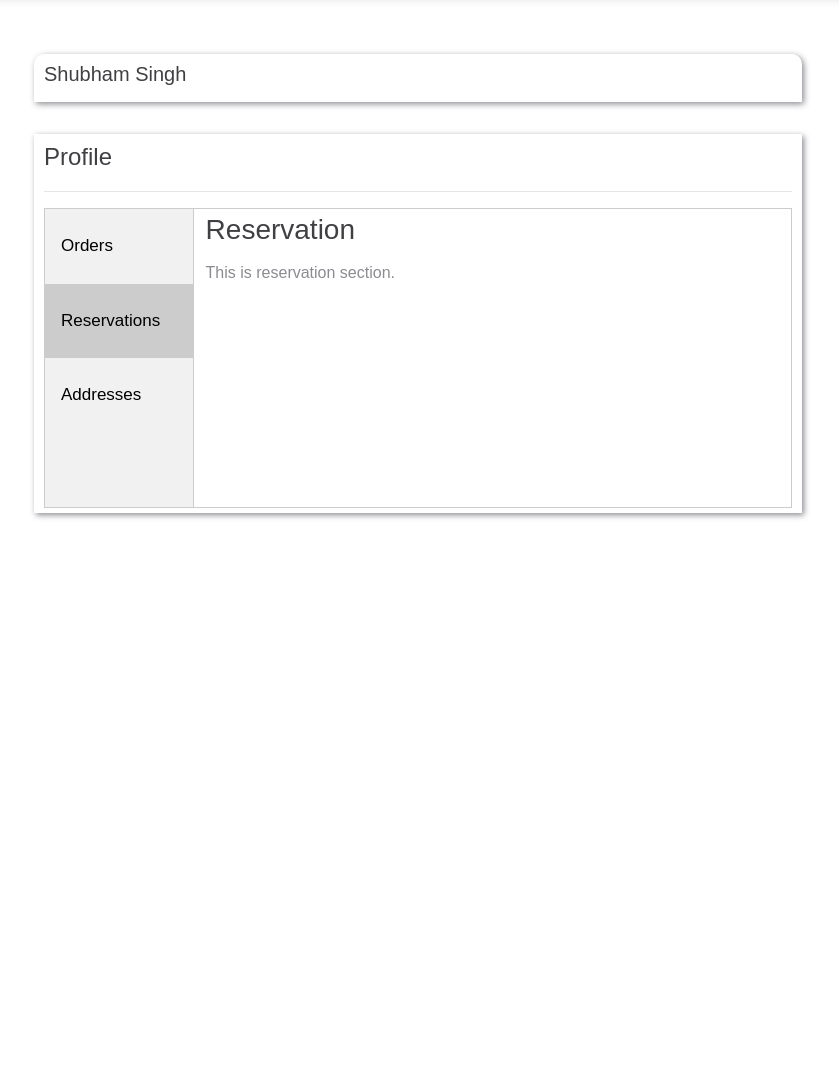
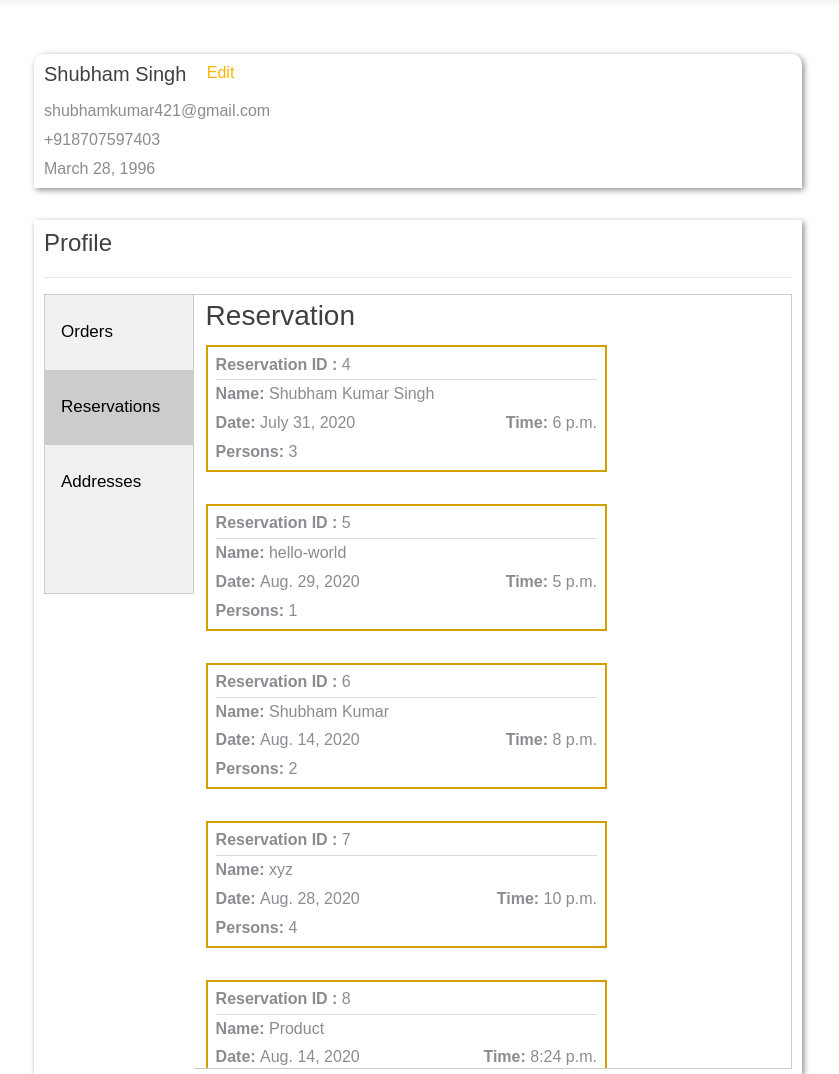
Before and after one commit to shubham2803/my_restaurant, a Django app: page /customer/profile/ in a window 1280 px wide, after a click on "Reservations". Shown: the part 74-1148 px from the top of the page, without its empty margins (222-1061 px from the left). Before the commit the page ends 593 px from the top, so only its background shows below. Run offline with Django 3.2, Linux system fonts and the light colour scheme; a user stored in the database is signed in; data comes from the database, SQL or seed files in the repository; both versions use the stored data as it was after the commit; some libraries are stand-ins or nearby versions; some web fonts are replaced.

Commit message:
modified profile page

```diff
--- a/src/accounts/static/accounts/css/profile.css
+++ b/src/accounts/static/accounts/css/profile.css
@@ -11,6 +11,15 @@
     padding: 5px 10px;
     /* height: 4rem; */
 }
+#profile-top .profile-head {
+  display: flex;
+}
+.profile-head .edit {
+  width: 3rem;
+  text-align: right;
+  text-decoration: none;
+}
+
 
 #profile-box {
     margin-top: 2em;
@@ -181,3 +190,35 @@
   display: flex;
   justify-content: space-between;
 }
+
+.reservation-list {
+  display: flex;
+  justify-content: space-between;
+  flex-wrap: wrap;
+  flex-direction: row;
+  overflow-y: scroll;
+  height: 70vh;
+}
+
+.reservation-box {
+  width: 70%;
+  border: 2px solid #d39e00;
+  padding: 0.2rem 0.5rem;
+  margin-bottom: 2rem;
+}
+
+.reservation-box .reservation-head {
+  border-bottom: 0.2px solid rgba(0, 0, 0, 0.144);
+}
+
+.reservation-box .reservation-content .reservation-datetime {
+  display: flex;
+  justify-content: space-between;
+  /* flex-direction: column; */
+}
+.reservation-box .reservation-content .reservation-datetime .reservation-right {
+  /* justify-self: center;
+  align-self: center;
+  align-content: center;
+  margin-right: 5rem; */
+}
--- a/src/accounts/templates/accounts/profile.html
+++ b/src/accounts/templates/accounts/profile.html
@@ -9,7 +9,17 @@
 <body>
     <section id="profile">
         <div id="profile-top">
-            <h5>{{user.first_name}} {{user.last_name}}</h5>
+            <div class="profile-head">
+                <div class="name">
+                    <h5>{{user.first_name}} {{user.last_name}}</h5>
+                </div>
+                <div class="edit">
+                    <a href="#">Edit</a>
+                </div>
+            </div>
+            <div>{{ user.email }}</div>
+            <div>{{ user.phone_no }}</div>
+            <div>{{ user.date_of_birth }}</div>
         </div>
 
         <div id="profile-box">
@@ -78,7 +88,41 @@
 
                     <div id="reservations" class="tabcontent">
                         <h3>Reservation</h3>
-                        <p>This is reservation section.</p>
+                        <div class="reservation-list">
+                            {% for item in reservations %}
+                            <div class="reservation-box">
+                                <div class="reservation-head">
+                                    <div class="reservation-id" id="reservation-{{item.id}}">
+                                        <span class="bold">Reservation ID : </span>
+                                        <span>{{item.id}}</span>
+                                    </div>
+                                </div>
+                                <div class="reservation-content">
+                                    <div class="reservation-name">
+                                        <span class="bold">Name: </span>
+                                        <span>{{ item.name }}</span>
+                                    </div>
+                                    <div class="reservation-datetime">
+                                        <div class="datetime-left">
+                                            <span class="bold">Date: </span>
+                                            <span>{{ item.date }}</span>
+                                        </div>
+                                        <div class="datetime-right">
+                                            <span class="bold">Time: </span>
+                                            <span>{{ item.time }}</span>
+                                        </div>
+                                    </div>
+                                    <div class="reservation-person">
+                                        <span class="bold">Persons: </span>
+                                        <span>{{ item.persons }}</span>
+                                    </div>
+                                </div>
+                                <div class="reservation-foot">
+
+                                </div>
+                            </div>
+                            {% endfor %}
+                        </div>
                     </div>
 
                     <div id="addresses" class="tabcontent">
--- a/src/reservation/models.py
+++ b/src/reservation/models.py
@@ -7,12 +7,19 @@ from phonenumber_field.modelfields import PhoneNumberField
 
 
 class Reservation(models.Model):
+
+    status_choices = [
+        ('COM', 'completed'),
+        ('CAN', 'cancelled'),
+    ]
+
     customer = models.ForeignKey(Customer, on_delete=models.CASCADE, default=None)
     name = models.CharField(max_length=50, default='',)
     phone = PhoneNumberField()
     date = models.DateField()
     time = models.TimeField()
     persons = models.IntegerField()
+    status = models.CharField(max_length=15, choices=status_choices)
 
     def __str__(self):
         return self.name
```
Also changed, not shown: src/reservation/templates/reservation/reservation.html (+10 -10 lines), src/reservation/views.py (+27 -4 lines), src/Procfile.txt (deleted), src/db.sqlite3, 2 other files.
